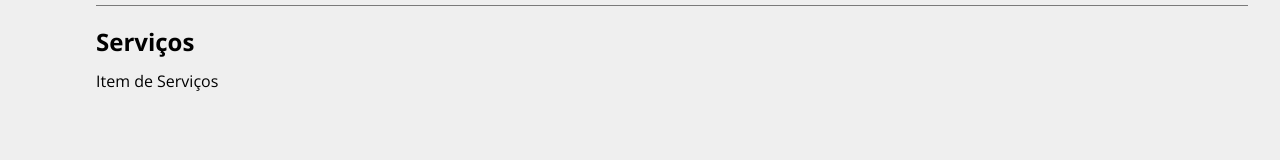
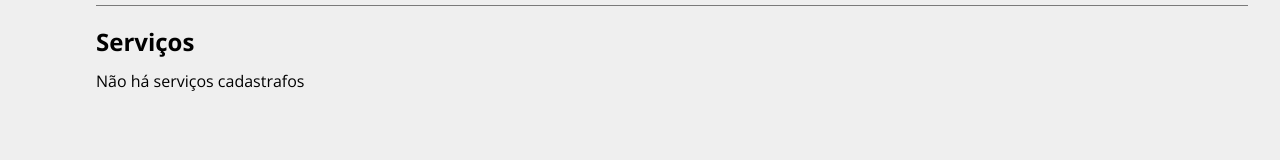
Before and after one commit to juliuscaezarff/costs, a React (Create React App) app: page /project/5 in a window 1280 px wide. Shown: the part 406-566 px from the top of the page. Built offline with nearby package versions, Linux system fonts and the light colour scheme; data requests are answered from the project's data file.

Commit message:
new component

```diff
--- a/src/components/pages/Project.js
+++ b/src/components/pages/Project.js
@@ -15,6 +15,7 @@ function Project() {
   const { id } = useParams()
 
   const [project, setProject] = useState([])
+  const [services, setServices] = useState([])
   const [showProjectForm, setShowProjectForm] = useState(false)
   const [showServiceForm, setShowServiceForm] = useState(false)
   const [message, setMessage] = useState()
@@ -31,6 +32,7 @@ function Project() {
         .then(resp => resp.json())
         .then(data => {
           setProject(data)
+          setServices(data.services)
         })
         .catch(err => console.log(err))
     }, 300)
@@ -76,7 +78,7 @@ function Project() {
     const newCost = parseFloat(project.cost) + parseFloat(lastServiceCost)
 
     // maximum value validation
-    if(newCost > parseFloat(project.budget)) {
+    if (newCost > parseFloat(project.budget)) {
       setMessage('Orçamento ultrapassado, verfique o valor do serviço')
       setType('error')
       project.services.pop()
@@ -90,15 +92,19 @@ function Project() {
     fetch(`http://localhost:5000/projects/${project.id}`, {
       method: 'PATCH', //PATCH, porq n vou atualizar o projeto todo, só dados parciais do projeto
       headers: {
-        'Content-Type' : 'application/json'
-      }, body: JSON.stringify(project)
-    }).then((resp) => resp.json())
-    .then((data) => {
+        'Content-Type': 'application/json'
+      },
+      body: JSON.stringify(project)
+    })
+      .then(resp => resp.json())
+      .then(data => {
         // exibir o serviço
         console.log(data)
       })
       .catch(err => console.log(err))
   }
+
+  function removeService() {}
 
   function toggleProjectForm() {
     setShowProjectForm(!showProjectForm)
@@ -147,16 +153,29 @@ function Project() {
                 {!showServiceForm ? 'Adicionar serviço' : 'Fechar'}
               </button>
               <div className={styles.projectInfo}>
-                {showServiceForm && <ServiceForm
+                {showServiceForm && (
+                  <ServiceForm
                     handleSubmit={createService}
                     btnText="Adicionar Serviço"
                     projectData={project}
-                />}
+                  />
+                )}
               </div>
             </div>
             <h2>Serviços</h2>
             <Container customClass="start">
-                <p>Item de Serviços</p>
+              {services.length > 0 &&
+                services.map(service => (
+                  <ServiceCard
+                    id={service.id}
+                    name={service.name}
+                    cost={service.cost}
+                    description={service.description}
+                    key={service.id}
+                    handleRemove={removeService}
+                  />
+                ))}
+              {services.length === 0 && <p>Não há serviços cadastrafos</p>}
             </Container>
           </Container>
         </div>
```
Lines whose indentation alone changed are shown as unchanged.
